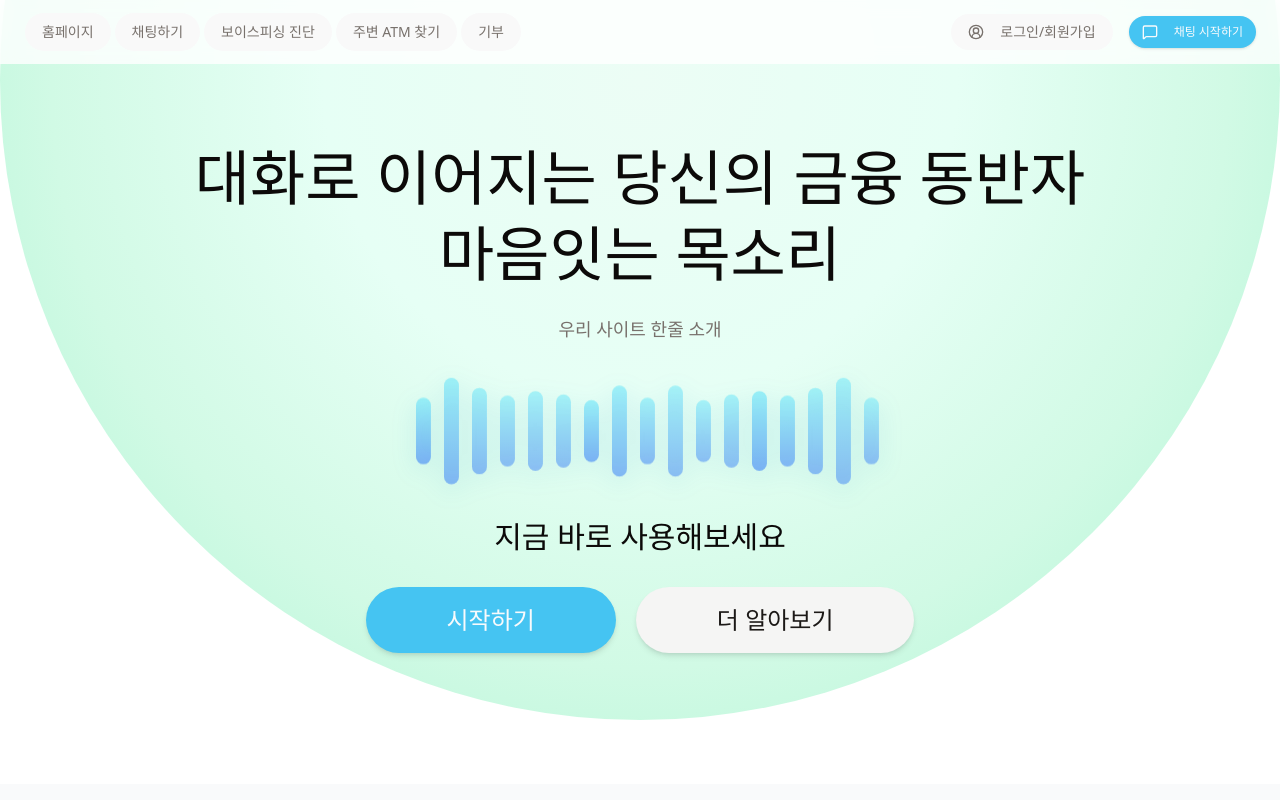
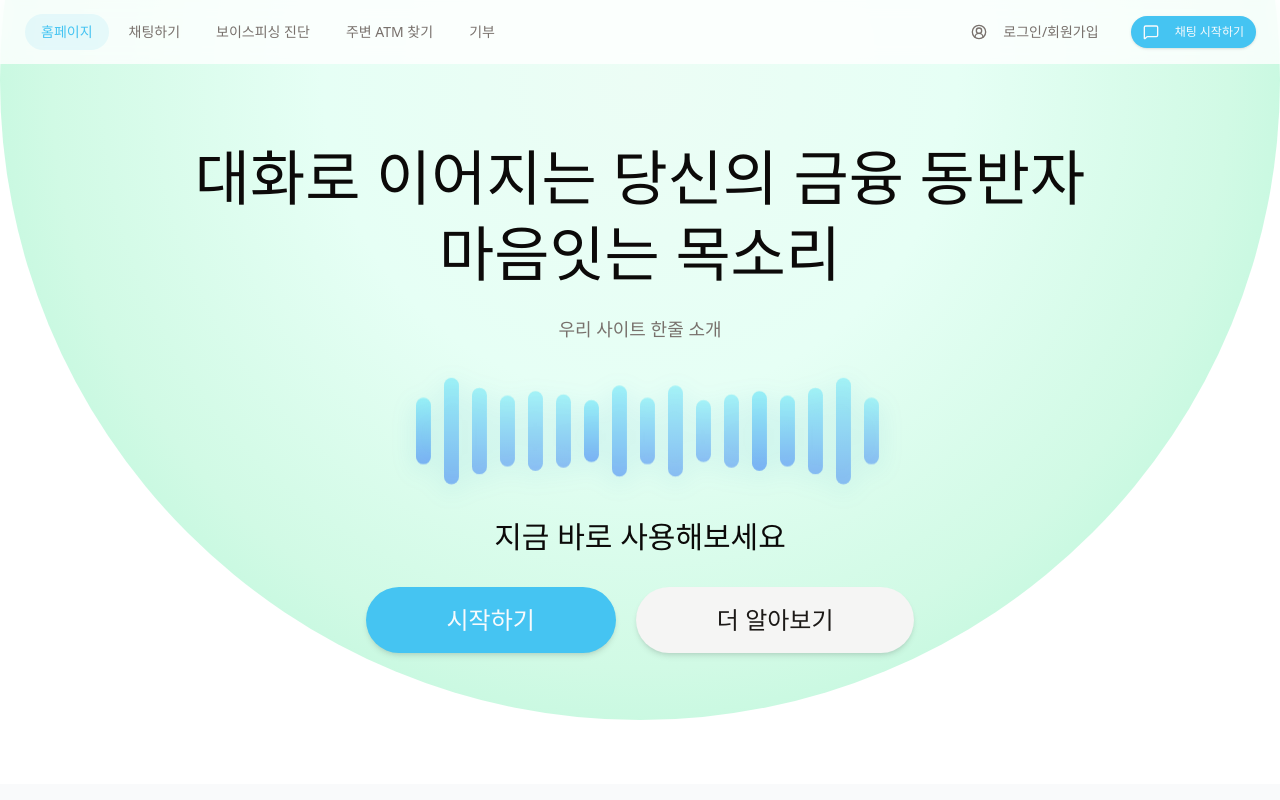
Before and after one commit to kb-hackathon-ssh/front, a React (Vite) app in the folder ssh/: page / in a window 1280 px wide. Shown: the top 800 px of the page. Built offline with nearby package versions, Linux system fonts and the light colour scheme.

Commit message:
bug: 다른 페이지에서 홈페이지로 이동 불가 오류 수정

```diff
--- a/ssh/src/components/Layout/Header/index.tsx
+++ b/ssh/src/components/Layout/Header/index.tsx
@@ -1,78 +1,76 @@
-import { useLocation, useNavigate } from "react-router-dom";
-import { Menubar, MenubarMenu, MenubarTrigger } from "@/components/ui/menubar";
-import { Button } from "@/components/ui/button";
-import { ROUTING_PATH } from "@/routes/path.constants";
-import { MessageSquare, CircleUserRound } from "lucide-react";
+import { Link, useLocation } from 'react-router-dom';
+import { Menubar, MenubarMenu, MenubarTrigger } from '@/components/ui/menubar';
+import { Button } from '@/components/ui/button';
+import { ROUTING_PATH } from '@/routes/path.constants';
+import { MessageSquare, CircleUserRound } from 'lucide-react';
+
+const toAbs = (seg: string) => (!seg ? '/' : seg.startsWith('/') ? seg : `/${seg}`);
 
 export default function Header() {
   const { pathname } = useLocation();
-  const navigate = useNavigate();
 
   const NAV = [
-    { label: "홈페이지", seg: ROUTING_PATH.home },
-    { label: "채팅하기", seg: ROUTING_PATH.chatbot },
-    { label: "보이스피싱 진단", seg: ROUTING_PATH.voicephishing },
-    { label: "주변 ATM 찾기", seg: ROUTING_PATH.atmmap },
-    { label: "기부", seg: ROUTING_PATH.donation },
+    { label: '홈페이지', seg: ROUTING_PATH.home },
+    { label: '채팅하기', seg: ROUTING_PATH.chatbot },
+    { label: '보이스피싱 진단', seg: ROUTING_PATH.voicephishing },
+    { label: '주변 ATM 찾기', seg: ROUTING_PATH.atmmap },
+    { label: '기부', seg: ROUTING_PATH.donation },
   ] as const;
 
-  const toAbs = (seg: string) => (seg === "" ? "/" : `/${seg}`);
-
-  const handleNav = (seg: string) => {
-    navigate(toAbs(seg));
+  const isActive = (seg: string) => {
+    const abs = toAbs(seg);
+    return abs === '/' ? pathname === '/' : pathname.startsWith(abs);
   };
-
-  const isActive = (seg: string) => {
-    if (seg === "") return pathname === "/";
-    return pathname.startsWith(`/${seg}`);
-  };
-
-  const loginActive = isActive(ROUTING_PATH.setting);
 
   return (
     <header className="fixed top-0 z-50 w-full bg-background/80 backdrop-blur">
       <div className="mx-auto flex h-16 w-full max-w-screen-xl items-center justify-between px-6">
         <Menubar className="border-transparent bg-transparent p-0 shadow-none">
-          {NAV.map((item) => (
+          {NAV.map((item) => {
+            const href = toAbs(item.seg);
+            return (
               <MenubarMenu key={item.label}>
                 <MenubarTrigger
-                onClick={() => handleNav(item.seg)}
-                aria-current={isActive(item.seg) ? "page" : undefined}
+                  asChild
+                  aria-current={isActive(item.seg) ? 'page' : undefined}
                   className={[
-                  "cursor-pointer rounded-full px-4 py-2 text-sm font-medium transition-colors",
+                    'cursor-pointer rounded-full px-4 py-2 text-sm font-medium transition-colors',
                     isActive(item.seg)
-                    ? "bg-primary/10 text-primary"
-                    : "text-muted-foreground hover:bg-muted",
-                ].join(" ")}
+                      ? 'bg-primary/10 text-primary'
+                      : 'text-muted-foreground hover:bg-muted',
+                  ].join(' ')}
                 >
-                {item.label}
+                  <Link to={href}>{item.label}</Link>
                 </MenubarTrigger>
               </MenubarMenu>
-          ))}
+            );
+          })}
         </Menubar>
 
         <div className="flex items-center gap-4">
           <Button
             variant="ghost"
-            onClick={() => handleNav(ROUTING_PATH.setting)}
-            className={[
-              "rounded-full px-4 py-2 text-sm font-medium transition-colors",
-              loginActive
-                ? "bg-primary/10 text-primary"
-                : "text-muted-foreground hover:bg-muted",
-            ].join(" ")}
+            asChild
+            className="rounded-full px-4 py-2 text-sm font-medium transition-colors"
+          >
+            <Link
+              to={toAbs(ROUTING_PATH.setting)}
+              className={
+                isActive(ROUTING_PATH.setting)
+                  ? 'bg-primary/10 text-primary'
+                  : 'text-muted-foreground hover:bg-muted'
+              }
             >
               <CircleUserRound className="mr-2 h-4 w-4" />
               로그인/회원가입
+            </Link>
           </Button>
 
-          <Button
-            size="sm"
-            className="rounded-full"
-            onClick={() => handleNav(ROUTING_PATH.chatbot)}
-          >
+          <Button size="sm" className="rounded-full" asChild>
+            <Link to={toAbs(ROUTING_PATH.chatbot)}>
               <MessageSquare className="mr-2 h-4 w-4" />
               채팅 시작하기
+            </Link>
           </Button>
         </div>
       </div>
```
Lines whose indentation alone changed are shown as unchanged.
